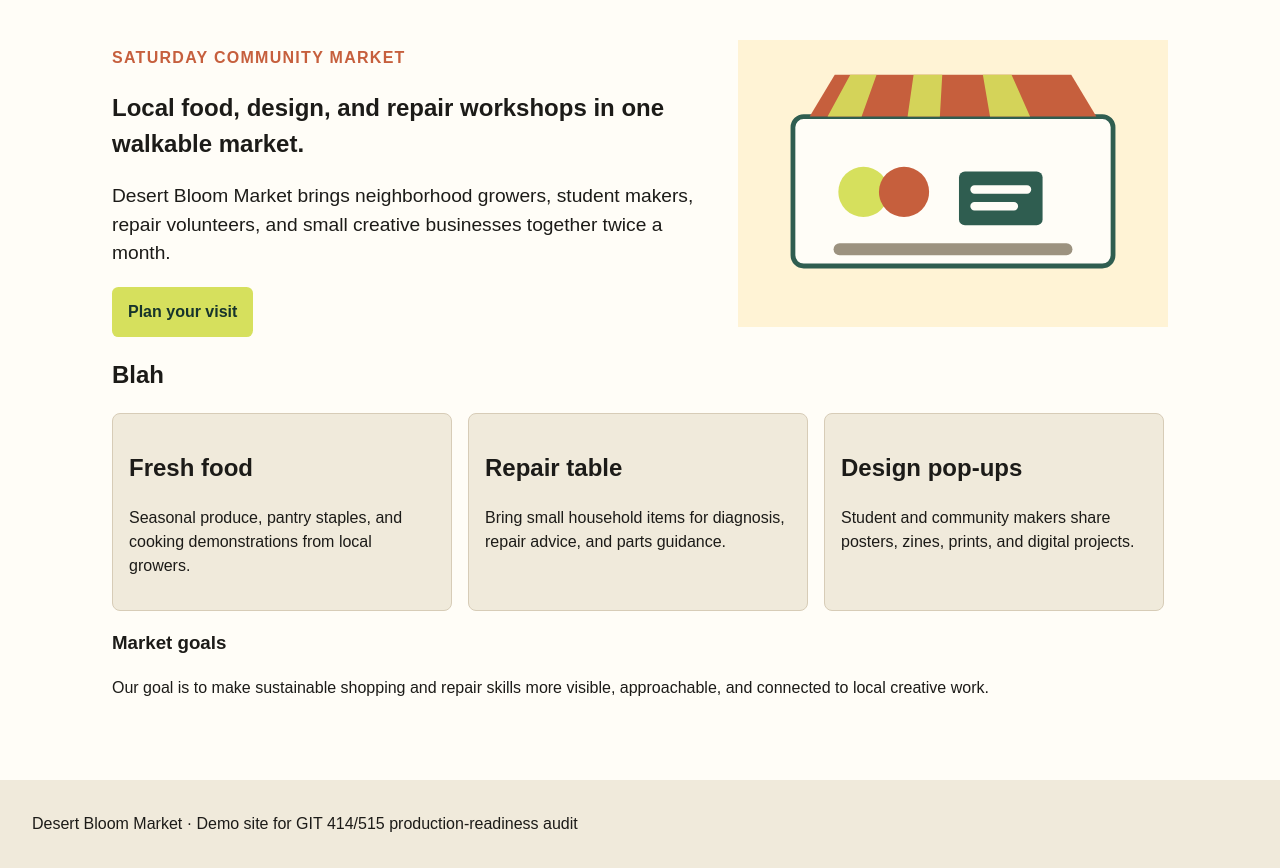
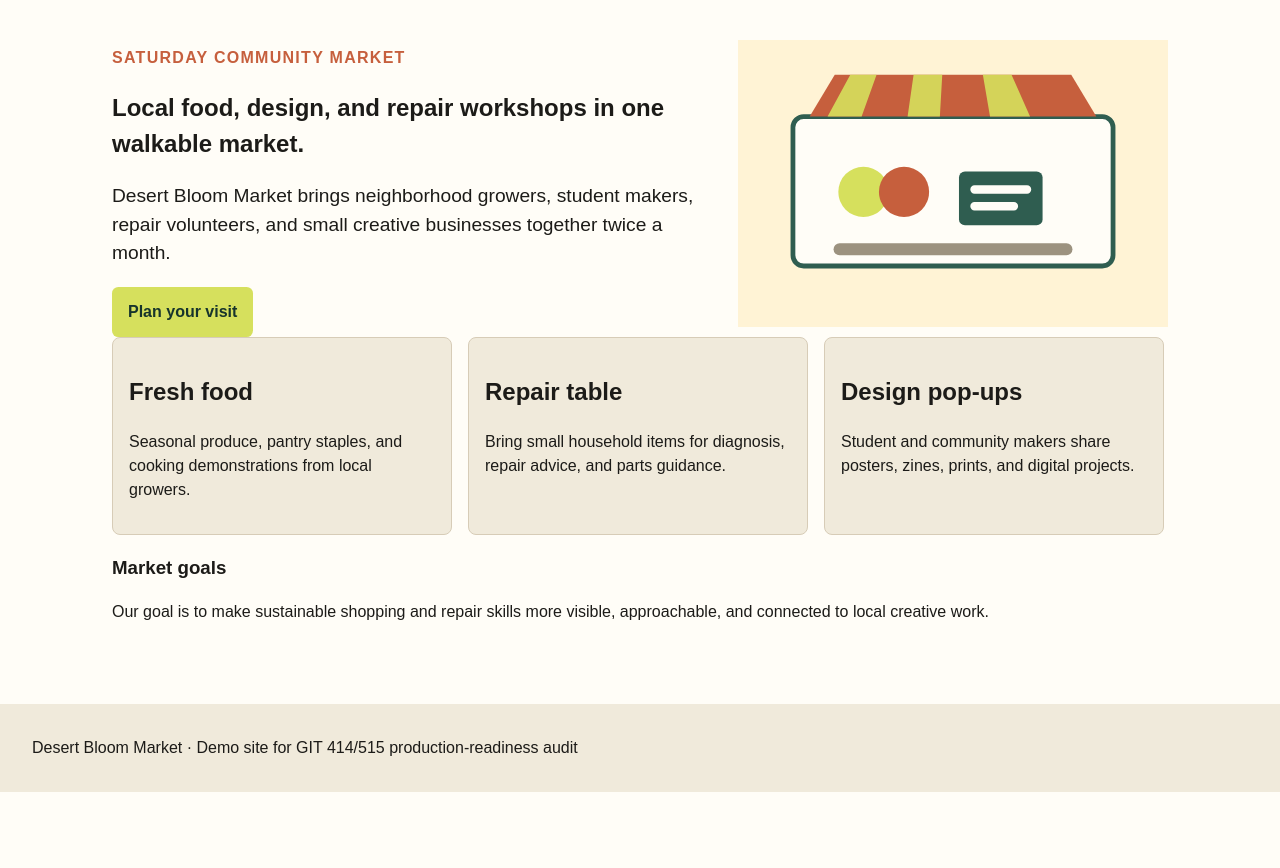
Before and after one commit to M7j33B0Z/production-readiness-assesment-site, a plain HTML site: page index.html in a window 1280 px wide. Shown: the part 58-926 px from the top of the page. After the commit the page ends 850 px from the top, so only its background shows below. Drawn offline with Linux system fonts and the light colour scheme.

Commit message:
Update index.html

```diff
--- a/index.html
+++ b/index.html
@@ -27,10 +27,6 @@
       <img class="hero-image" src="assets/market-hero.svg" alt="market">
     </section>
 
-    <section>
-    <h2>Blah</h2>
-    </section>
-
     <section class="feature-row">
       <article class="feature-card">
         <h2>Fresh food</h2>
```
